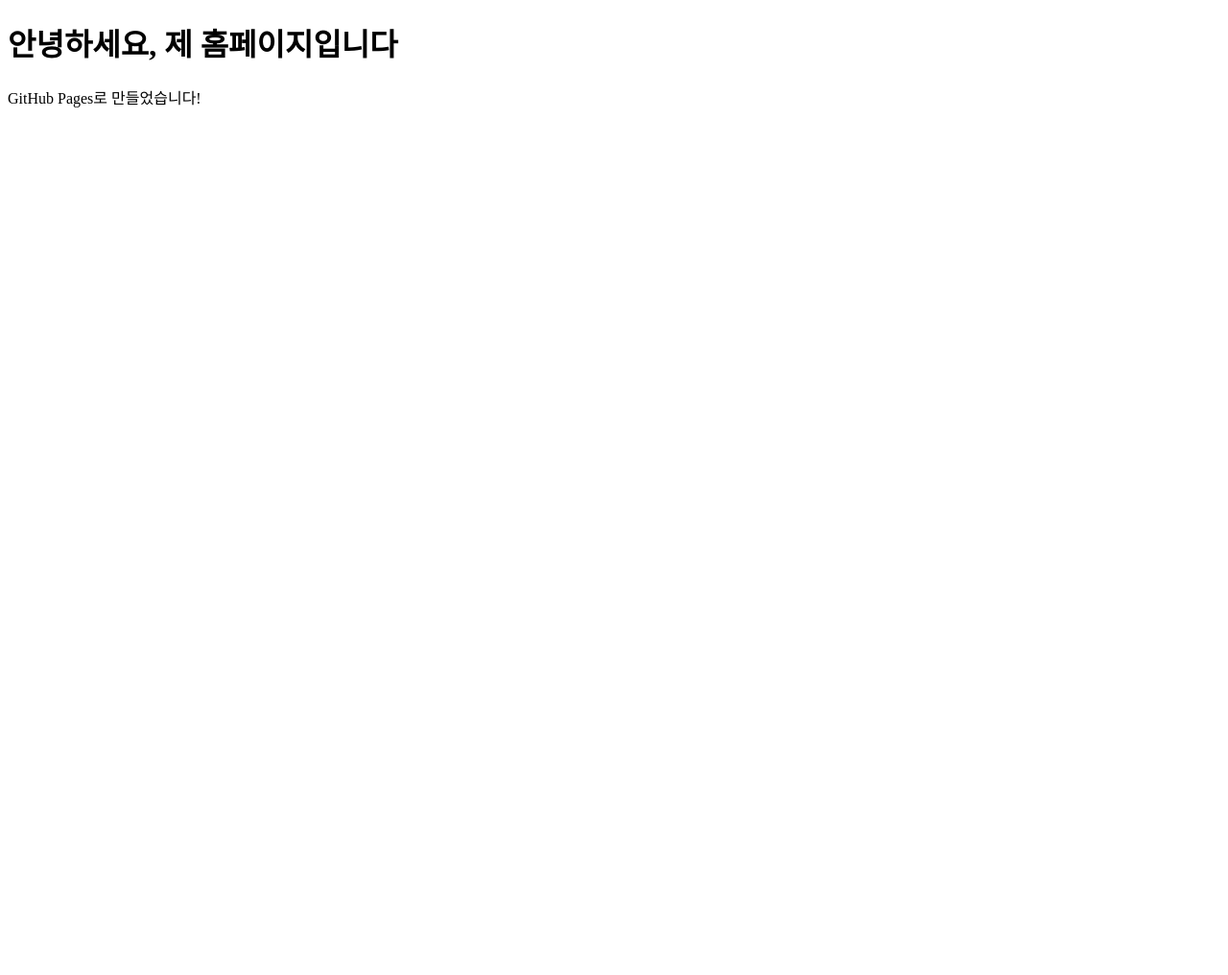
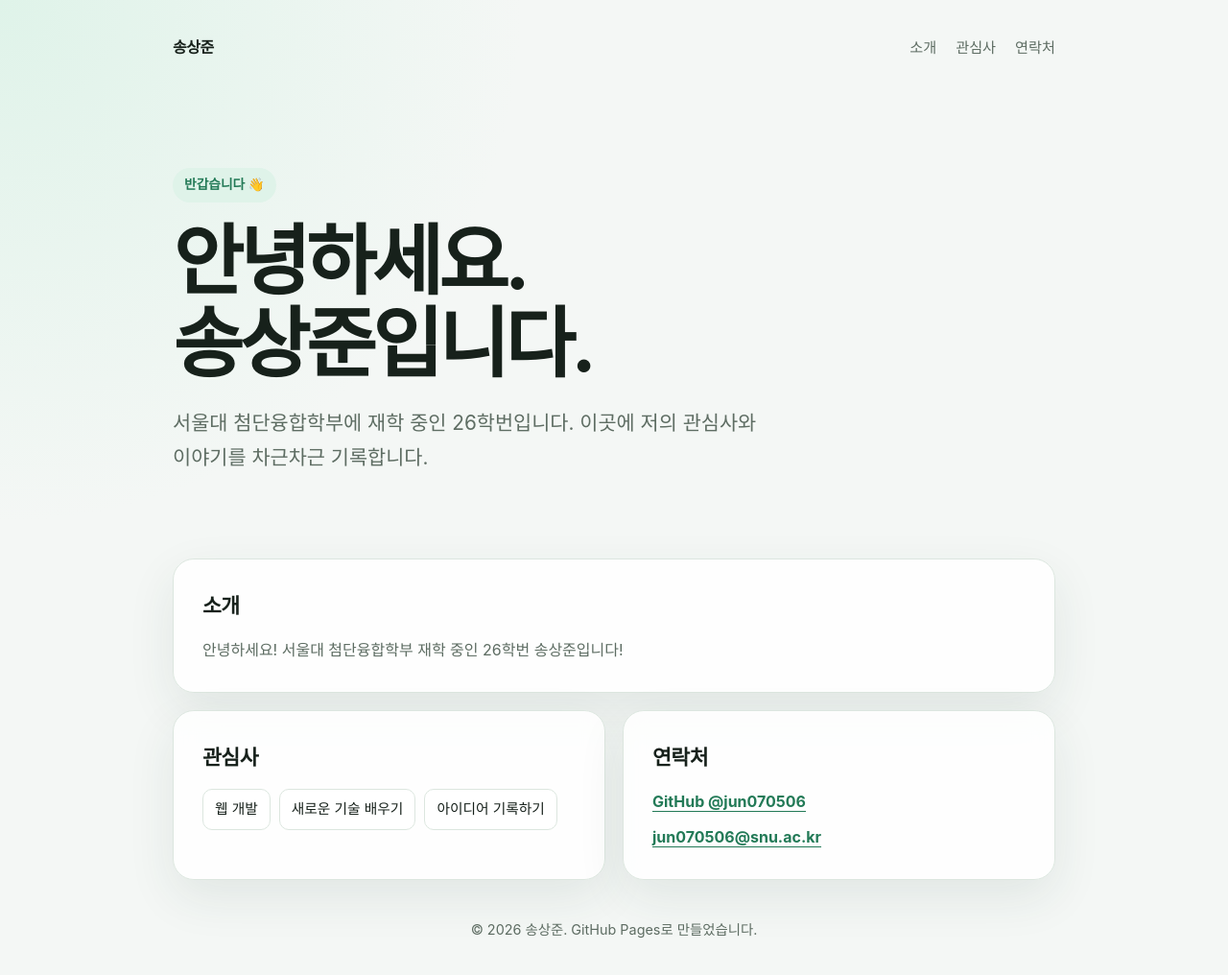
Before and after one commit to jun070506/jun070506.github.io, a plain HTML site: page index.html in a window 1280 px wide. Shown: the whole page at 96% size. Before the commit the page ends 800 px from the top, so only its background shows below. Drawn offline with Linux system fonts and the light colour scheme.

Commit message:
개인 홈페이지 디자인 및 내용 업데이트

```diff
--- a/index.html
+++ b/index.html
@@ -1,7 +1,271 @@
 <!DOCTYPE html>
-<html>
+<html lang="ko">
+<head>
+  <meta charset="UTF-8">
+  <meta name="viewport" content="width=device-width, initial-scale=1.0">
+  <meta name="description" content="서울대 첨단융합학부 26학번 송상준의 개인 홈페이지입니다.">
+  <title>송상준 | 개인 홈페이지</title>
+  <style>
+    :root {
+      --background: #f4f7f5;
+      --surface: rgba(255, 255, 255, 0.86);
+      --text: #17211b;
+      --muted: #5e6d63;
+      --accent: #237a57;
+      --accent-soft: #dff3e9;
+      --border: #dce6df;
+      --shadow: 0 18px 50px rgba(35, 67, 51, 0.09);
+    }
+
+    * {
+      box-sizing: border-box;
+    }
+
+    html {
+      scroll-behavior: smooth;
+    }
+
+    body {
+      margin: 0;
+      min-height: 100vh;
+      color: var(--text);
+      background:
+        radial-gradient(circle at top left, #dff3e9 0, transparent 34rem),
+        var(--background);
+      font-family: -apple-system, BlinkMacSystemFont, "Segoe UI", sans-serif;
+      line-height: 1.7;
+    }
+
+    a {
+      color: inherit;
+    }
+
+    .page {
+      width: min(100% - 32px, 920px);
+      margin: 0 auto;
+      padding: 24px 0 48px;
+    }
+
+    .nav {
+      display: flex;
+      align-items: center;
+      justify-content: space-between;
+      gap: 24px;
+      padding: 12px 0 44px;
+    }
+
+    .logo {
+      font-weight: 800;
+      letter-spacing: -0.03em;
+      text-decoration: none;
+    }
+
+    .nav-links {
+      display: flex;
+      gap: 20px;
+      margin: 0;
+      padding: 0;
+      list-style: none;
+    }
+
+    .nav-links a {
+      color: var(--muted);
+      font-size: 0.95rem;
+      text-decoration: none;
+    }
+
+    .nav-links a:hover,
+    .nav-links a:focus-visible {
+      color: var(--accent);
+    }
+
+    .hero {
+      padding: 68px 0 88px;
+    }
+
+    .eyebrow {
+      display: inline-block;
+      margin-bottom: 18px;
+      padding: 6px 12px;
+      border-radius: 999px;
+      color: var(--accent);
+      background: var(--accent-soft);
+      font-size: 0.86rem;
+      font-weight: 700;
+    }
+
+    h1,
+    h2,
+    p {
+      margin-top: 0;
+    }
+
+    h1 {
+      max-width: 720px;
+      margin-bottom: 22px;
+      font-size: clamp(2.6rem, 8vw, 5rem);
+      line-height: 1.08;
+      letter-spacing: -0.055em;
+    }
+
+    .hero p {
+      max-width: 620px;
+      margin-bottom: 0;
+      color: var(--muted);
+      font-size: clamp(1.05rem, 2.8vw, 1.3rem);
+    }
+
+    .sections {
+      display: grid;
+      grid-template-columns: repeat(2, minmax(0, 1fr));
+      gap: 18px;
+    }
+
+    .card {
+      padding: 30px;
+      border: 1px solid var(--border);
+      border-radius: 22px;
+      background: var(--surface);
+      box-shadow: var(--shadow);
+      backdrop-filter: blur(12px);
+    }
+
+    .card:first-child {
+      grid-column: 1 / -1;
+    }
+
+    h2 {
+      margin-bottom: 14px;
+      font-size: 1.35rem;
+      letter-spacing: -0.025em;
+    }
+
+    .card p {
+      margin-bottom: 0;
+      color: var(--muted);
+    }
+
+    .tags {
+      display: flex;
+      flex-wrap: wrap;
+      gap: 9px;
+      margin: 0;
+      padding: 0;
+      list-style: none;
+    }
+
+    .tags li {
+      padding: 8px 12px;
+      border: 1px solid var(--border);
+      border-radius: 10px;
+      background: #fff;
+      font-size: 0.92rem;
+    }
+
+    .contact-list {
+      display: grid;
+      gap: 10px;
+      margin: 0;
+      padding: 0;
+      list-style: none;
+    }
+
+    .contact-list a {
+      color: var(--accent);
+      font-weight: 650;
+      text-underline-offset: 4px;
+    }
+
+    footer {
+      padding-top: 40px;
+      color: var(--muted);
+      font-size: 0.9rem;
+      text-align: center;
+    }
+
+    @media (max-width: 640px) {
+      .page {
+        width: min(100% - 24px, 920px);
+        padding-top: 14px;
+      }
+
+      .nav {
+        align-items: flex-start;
+        padding-bottom: 22px;
+      }
+
+      .nav-links {
+        gap: 12px;
+        font-size: 0.88rem;
+      }
+
+      .hero {
+        padding: 48px 0 60px;
+      }
+
+      .sections {
+        grid-template-columns: 1fr;
+      }
+
+      .card:first-child {
+        grid-column: auto;
+      }
+
+      .card {
+        padding: 24px;
+        border-radius: 18px;
+      }
+    }
+  </style>
+</head>
 <body>
-  <h1>안녕하세요, 제 홈페이지입니다</h1>
-  <p>GitHub Pages로 만들었습니다!</p>
+  <div class="page">
+    <header>
+      <nav class="nav" aria-label="주요 메뉴">
+        <a class="logo" href="#top">송상준</a>
+        <ul class="nav-links">
+          <li><a href="#about">소개</a></li>
+          <li><a href="#interests">관심사</a></li>
+          <li><a href="#contact">연락처</a></li>
+        </ul>
+      </nav>
+    </header>
+
+    <main id="top">
+      <section class="hero" aria-labelledby="hero-title">
+        <span class="eyebrow">반갑습니다 👋</span>
+        <h1 id="hero-title">안녕하세요.<br>송상준입니다.</h1>
+        <p>서울대 첨단융합학부에 재학 중인 26학번입니다. 이곳에 저의 관심사와 이야기를 차근차근 기록합니다.</p>
+      </section>
+
+      <div class="sections">
+        <section class="card" id="about">
+          <h2>소개</h2>
+          <p>안녕하세요! 서울대 첨단융합학부 재학 중인 26학번 송상준입니다!</p>
+        </section>
+
+        <section class="card" id="interests">
+          <h2>관심사</h2>
+          <ul class="tags" aria-label="관심사 목록">
+            <li>웹 개발</li>
+            <li>새로운 기술 배우기</li>
+            <li>아이디어 기록하기</li>
+          </ul>
+        </section>
+
+        <section class="card" id="contact">
+          <h2>연락처</h2>
+          <ul class="contact-list">
+            <li><a href="https://github.com/jun070506">GitHub @jun070506</a></li>
+            <li><a href="mailto:jun070506@snu.ac.kr">jun070506@snu.ac.kr</a></li>
+          </ul>
+        </section>
+      </div>
+    </main>
+
+    <footer>
+      <p>© 2026 송상준. GitHub Pages로 만들었습니다.</p>
+    </footer>
+  </div>
 </body>
 </html>
```
